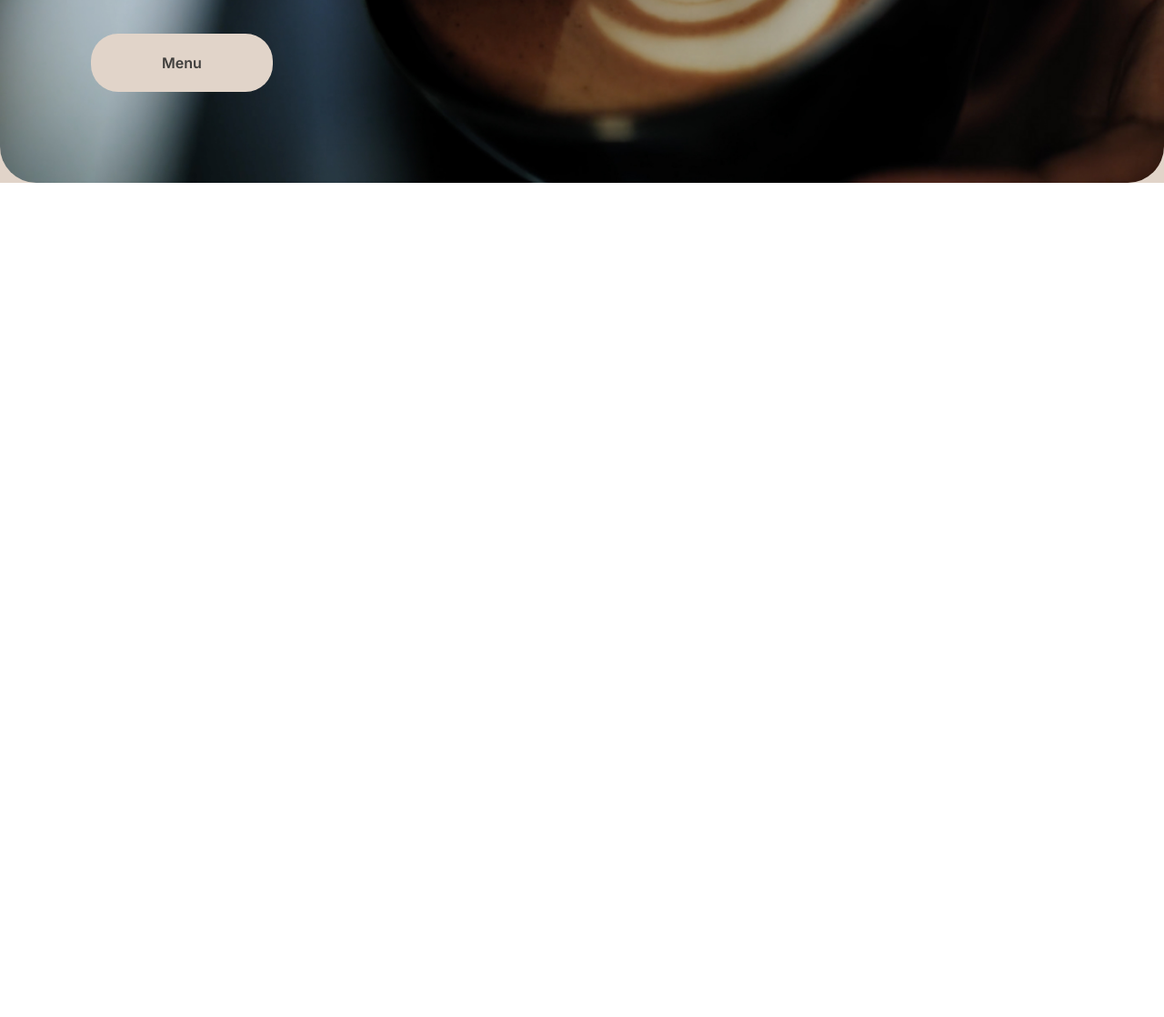
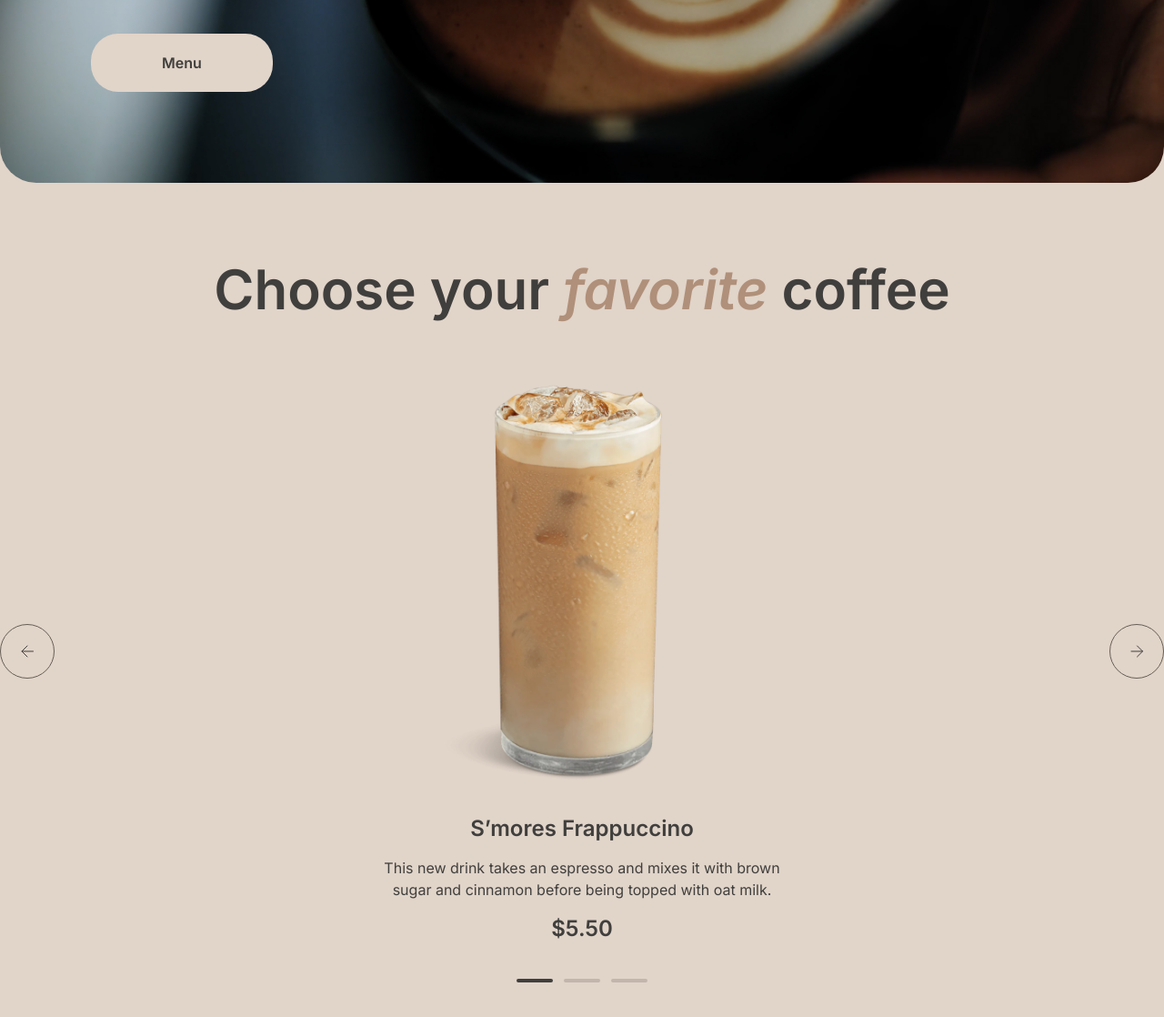
Before and after one commit to mev8/rsschool-landing-page, a website: page index.html in a window 1280 px wide. Shown: the part 548-1666 px from the top of the page at 91% size. Before the commit the page ends 800 px from the top, so only its background shows below. Drawn offline with Linux system fonts and the light colour scheme.

Commit message:
feat: add section favorit-coffee

```diff
--- a/index.html
+++ b/index.html
@@ -53,5 +53,31 @@
             </div>
         </div>
     </section>
+    <section class="favorite-coffee">
+        <div class="wrapper favorite-coffee__wrapper">
+            <div class="favorite-coffee__content">
+                <h2 class="favorite-coffee__title">Choose your <span class="favorite-coffee__title--accent">favorite</span> coffee</h2>
+                <div class="favorite-coffee__slider slider">
+                    <div class="slider__arrow-left"></div>
+                    <div class="slider__slide slide">
+                        <div class="slide__content">
+                            <div class="slide__image"></div>
+                            <div class="slide__description">
+                                <div class="slide__title">S’mores Frappuccino</div>
+                                <div class="slide__text">This new drink takes an espresso and mixes it with brown sugar and cinnamon before being topped with oat milk.</div>
+                                <div class="slide__price">$5.50</div>
+                            </div>
+                        </div>
+                    </div>
+                    <div class="slider__arrow-right"></div>
+                </div>
+                <div class="favorite-coffee__controls">
+                    <div class="favorite-coffee__control favorite-coffee__control--active"></div>
+                    <div class="favorite-coffee__control"></div>
+                    <div class="favorite-coffee__control"></div>
+                </div>
+            </div>
+        </div>
+    </section>
 </body>
 </html>
--- a/scss/abstracts/_variables.scss
+++ b/scss/abstracts/_variables.scss
@@ -12,7 +12,7 @@ $color-border-inverse: #665F55;
 // Dark
 $color-dark-primary: #E1D4C9;
 $color-dark-inverse: #E1D4C9;
-$color-accent: #B0907A;
+$color-dark-accent: #B0907A;
 
 $color-dark-bg-page: #292826;
 $color-dark-bg-container: #403F3D;
--- /dev/null
+++ b/scss/layout/_favorite-coffee.scss
@@ -0,0 +1,120 @@
+@use "../abstracts" as *;
+
+.favorite-coffee {
+    padding: 8rem 0;
+    background-color: $color-bg-page;
+
+    &__title {
+        margin-bottom: 4rem;
+        text-align: center;
+        color: $color-primary;
+        @include font-style($size: 6rem, $height: 125%);
+
+        &--accent {
+            font-style: italic;
+            color: $color-accent;
+        }
+    }
+}
+
+.slider {
+    display: flex;
+    align-items: center;
+    justify-content: space-between;
+
+    &__arrow-left,
+    &__arrow-right {
+        flex-shrink: 0;
+        width: 6rem;
+        height: 6rem;
+        border: 1px solid $color-border-inverse;
+        border-radius: 50%;
+        background-repeat: no-repeat;
+        background-position: center;
+        cursor: pointer;
+        transition: all 0.5s ease;
+
+        &:hover {
+            // border-color: $color-primary;
+            background-color: $color-border-inverse;
+        }
+    }
+
+    &__arrow-left {
+        background-image: url('./assets/images/icons/arrow-left-dark.svg');
+
+        &:hover {
+            background-image: url('./assets/images/icons/arrow-left-light.svg');
+        }
+    }
+
+    &__arrow-right {
+        background-image: url('./assets/images/icons/arrow-right-dark.svg');
+
+        &:hover {
+            background-image: url('./assets/images/icons/arrow-right-light.svg');
+        }
+    }
+}
+
+.slide {
+    max-width: 115.2rem;
+
+    &__content {
+        display: flex;
+        flex-direction: column;
+        align-items: center;
+        text-align: center;
+    }
+
+    &__image {
+        width: 48rem;
+        height: 48rem;
+        background-image: url('./assets/images/slider/coffee-slider-1.png');
+        background-size: contain;
+        background-repeat: no-repeat;
+        background-position: center;
+        margin-bottom: 2rem;
+    }
+
+    &__description {
+      display: flex;
+      flex-direction: column;
+      gap: 1.6rem;
+      max-width: 48rem;
+    }
+
+    &__title {
+      @include font-style($size: 2.4rem, $height: 125%);
+    }
+
+    &__text {
+      @include font-style($size: 1.6rem, $height: 150%, $weight: 400);
+      padding: 0 1rem;
+    }
+
+    &__price {
+      @include font-style($size: 2.4rem, $height: 125%);
+    }
+}
+
+.favorite-coffee__controls {
+    display: flex;
+    gap: 1.2rem;
+    justify-content: center;
+    margin-top: 4rem;
+
+    .favorite-coffee__control {
+        width: 4rem;
+        height: 0.4rem;
+        background-color: $color-border-primary;
+        border-radius: 0.4rem;
+        cursor: pointer;
+        transition: background-color 0.5s ease;
+
+
+        &--active {
+            background-color: $color-primary;
+        }
+    }
+}
--- a/scss/layout/_header.scss
+++ b/scss/layout/_header.scss
@@ -94,7 +94,7 @@
         display: inline-block;
         width: 2rem;
         height: 2rem;
-        background-image: url('../assets/images/icons/coffee-cup.svg');
+        background-image: url('./assets/images/icons/coffee-cup.svg');
         background-size: contain;
         background-repeat: no-repeat;
         background-position: center;
--- a/scss/main.scss
+++ b/scss/main.scss
@@ -5,3 +5,4 @@
 @use "./components/buttons";
 @use "./layout/header";
 @use "./layout/hero";
+@use "./layout/favorite-coffee";
```
Also changed, not shown: assets/images/icons/arrow-left-dark.svg (added), assets/images/icons/arrow-left-light.svg (added), assets/images/icons/arrow-right-dark.svg (added), assets/images/icons/arrow-right-light.svg (added), style.css, 1 other file.
